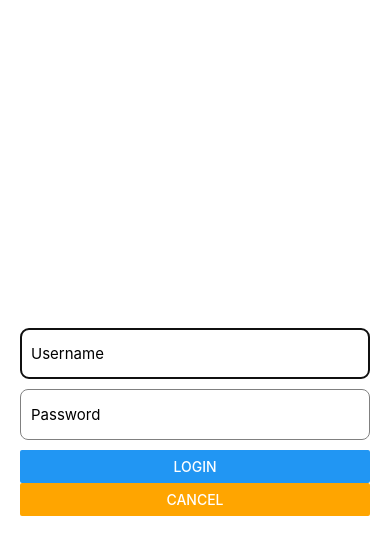
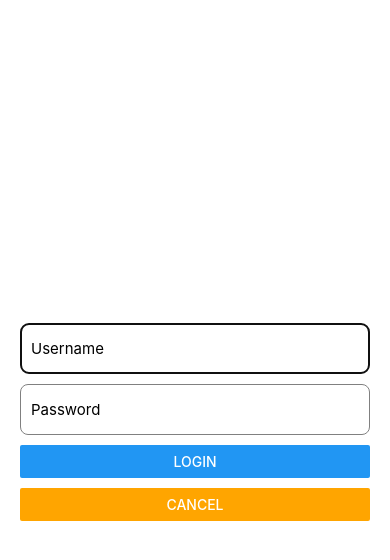
Before and after one commit to redefinered/code-test-1, a React Native app: screen / in a window 390 px wide. Both pictures are taken after a click on the button "PRESS HERE TO LOG IN". Shown: the top 560 px of the page. Built offline with nearby package versions, Linux system fonts and the light colour scheme.

Commit message:
cross-platform UI fix

```diff
--- a/src/components/login-modal/login-modal.component.js
+++ b/src/components/login-modal/login-modal.component.js
@@ -2,12 +2,12 @@ import React from 'react';
 import PropTypes from 'prop-types';
 import {
   Text,
+  View,
   Modal,
   TextInput,
   Button,
   KeyboardAvoidingView,
   StyleSheet,
-  Platform,
   ActivityIndicator
 } from 'react-native';
 import { AppContext } from '../../contexts/providers/app/app.provider';
@@ -77,10 +77,7 @@ const LoginModal = ({ modalDismiss, ...modalProps }) => {
 
   return (
     <Modal {...modalProps} animationType="slide">
-      <KeyboardAvoidingView
-        style={styles.form}
-        behavior={Platform.OS === 'ios' ? 'padding' : 'position'}
-      >
+      <KeyboardAvoidingView style={styles.form}>
         {renderError()}
         {loading && <ActivityIndicator style={{ marginBottom: 10 }} color="blue" />}
         <TextInput
@@ -100,6 +97,7 @@ const LoginModal = ({ modalDismiss, ...modalProps }) => {
           secureTextEntry
         />
         <Button disabled={loading} title="login" onPress={handleSubmit} />
+        <View style={{ height: 10 }} />
         <Button disabled={loading} onPress={modalDismiss} title="cancel" color="orange" />
       </KeyboardAvoidingView>
     </Modal>
@@ -120,6 +118,9 @@ const styles = StyleSheet.create({
     marginBottom: 10,
     borderRadius: 8
   },
+  button: {
+    marginBottom: 10
+  },
   error: {
     color: 'red',
     marginBottom: 10
```
